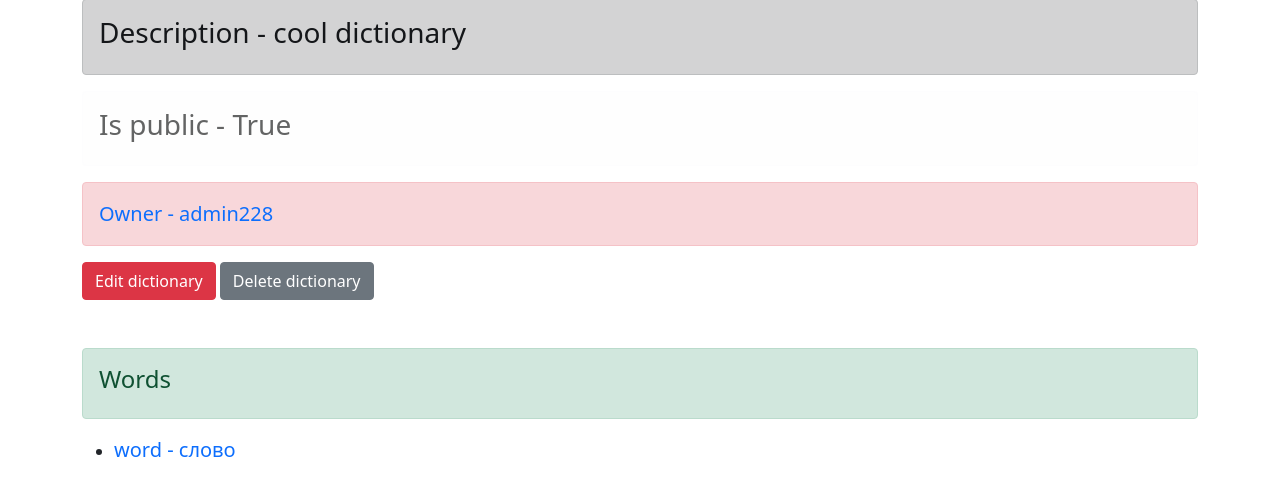
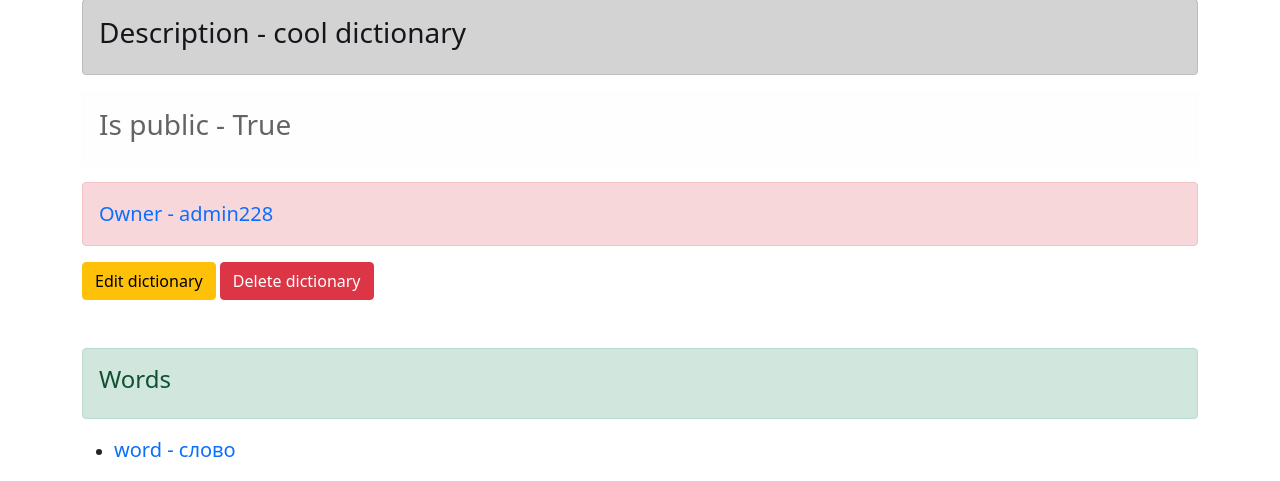
Before and after one commit to sevastarYandex/final_project, a Flask app: page /dict/1 in a window 1280 px wide. Shown: the part 329-810 px from the top of the page. Run offline with Flask 3, Linux system fonts and the light colour scheme; a user stored in the database is signed in; data comes from the database, SQL or seed files in the repository.

Commit message:
buttons reduction

```diff
--- a/templates/dict_page.html
+++ b/templates/dict_page.html
@@ -7,8 +7,8 @@
 <div class="alert alert-danger" role="alert"><a class="navbar-brand" href={{ user[1] }}>Owner - {{ user[0] }}</a></div>
 {% if current_user.is_authenticated %}
 {% if current_user.id == data[4] %}
-<a class="btn btn-danger" href="/edit_dict/{{ data[0] }}">Edit dictionary</a>
-<a class="btn btn-secondary" href="/delete_dict/{{ data[0] }}">Delete dictionary</a>
+<a class="btn btn-warning" href="/edit_dict/{{ data[0] }}">Edit dictionary</a>
+<a class="btn btn-danger" href="/delete_dict/{{ data[0] }}">Delete dictionary</a>
 {% endif %}
 {% endif %}
 <br><br><br>
--- a/templates/word_page.html
+++ b/templates/word_page.html
@@ -7,8 +7,8 @@
 <div class="alert alert-danger" role="alert"><a class="navbar-brand" href={{ user[1] }}>Owner - {{ user[0] }}</a></div>
 {% if current_user.is_authenticated %}
 {% if current_user.id == data[4] %}
-<a class="btn btn-danger" href="/edit_word/{{ data[0] }}">Edit word</a>
-<a class="btn btn-secondary" href="/delete_word/{{ data[0] }}">Delete word</a>
+<a class="btn btn-warning" href="/edit_word/{{ data[0] }}">Edit word</a>
+<a class="btn btn-danger" href="/delete_word/{{ data[0] }}">Delete word</a>
 {% endif %}
 {% endif %}
 <br><br><br>
```
